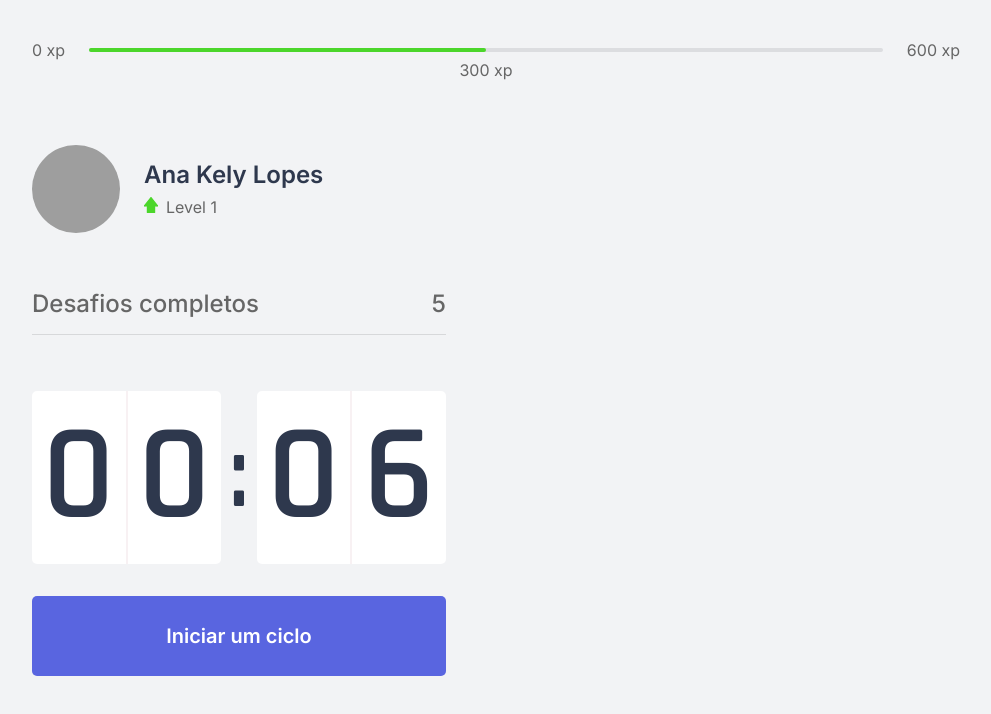
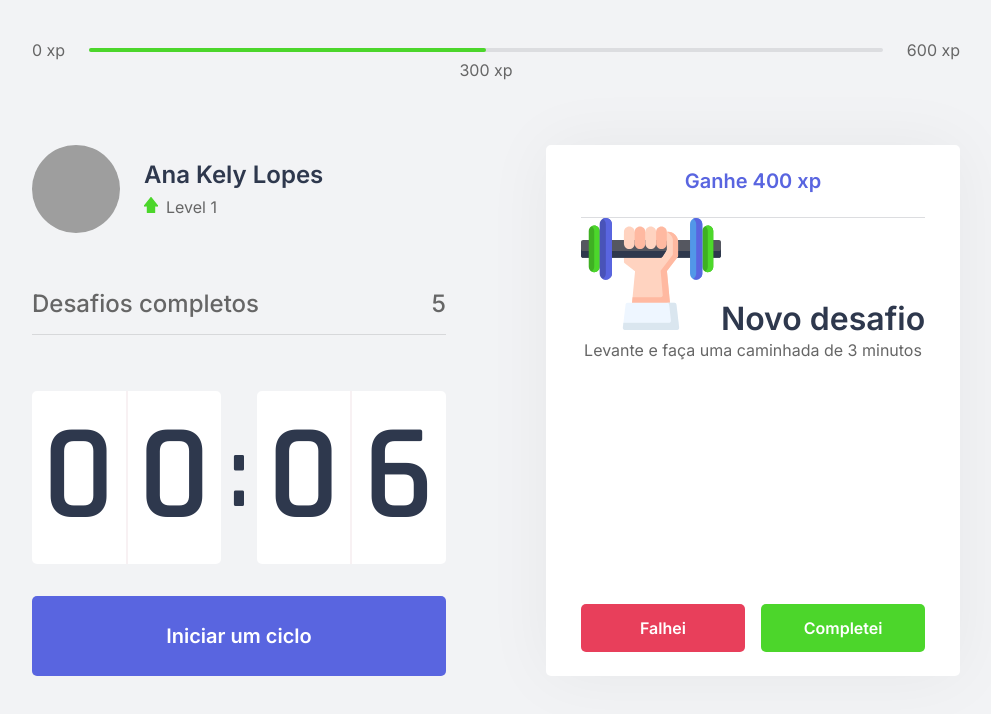
Before and after one commit to kelyAna/NLW_4, a Next.js app in the folder moveit-next/: page / in a window 1280 px wide. Shown: the top 714 px of the page, without its empty margins (144-1135 px from the left). Built offline with nearby package versions, Linux system fonts and the light colour scheme; grey boxes are pictures that could not be loaded.

Commit message:
Finished ChallengeBox component

```diff
--- /dev/null
+++ b/moveit-next/src/components/ChallengeBox.tsx
@@ -0,0 +1,45 @@
+import styles from '../styles/components/ChallengeBox.module.css'
+
+export function ChallengeBox() {
+  const hasActiveChallenge = true;
+
+  return (
+    <div className={styles.challengeBoxContainer}>
+      { hasActiveChallenge ? (
+        <div className={styles.challengeActive}>
+          <header>Ganhe 400 xp</header>
+
+          <main>
+            <img src="icons/body.svg" alt=""/>
+            <strong>Novo desafio</strong>
+            <p>Levante e faça uma caminhada de 3 minutos</p>
+          </main>
+
+          <footer>
+            <button
+              type="button"
+              className={styles.challengeFailedButton}
+            >
+              Falhei
+            </button>
+
+            <button
+              type='button'
+              className={styles.challengeSuccedButton}
+            >
+              Completei
+            </button>
+          </footer>
+        </div>
+      ) : (
+          <div className={styles.challengeNotActive}>
+            <strong>Finalize um ciclo para receber um desafio</strong>
+            <p>
+              <img src="icons/level-up.svg" alt="Level up" />
+          Avance de level completando desafios.
+        </p>
+          </div>
+        )}
+    </div>
+  )
+}
--- a/moveit-next/src/pages/index.tsx
+++ b/moveit-next/src/pages/index.tsx
@@ -1,11 +1,12 @@
+import Head from 'next/head'
+
+import styles from '../styles/pages/Home.module.css'
+
 import { CompletedChallenges } from '../components/CompletedChallenges'
 import { CountDown } from '../components/CountDown'
 import { ExperienceBar } from '../components/ExperienceBar'
 import { Profile } from '../components/Profile'
-
-import Head from 'next/head'
-
-import styles from '../styles/pages/Home.module.css'
+import { ChallengeBox } from '../components/ChallengeBox'
 
 export default function Home() {
   return (
@@ -22,7 +23,7 @@
           <CountDown/>
         </div>
         <div>
-
+          <ChallengeBox/>
         </div>
       </section>
     </div>
--- /dev/null
+++ b/moveit-next/src/styles/components/ChallengeBox.module.css
@@ -0,0 +1,110 @@
+.challengeBoxContainer{
+  height: 100%;
+
+  background-color: var(--white);
+  border-radius: 5px;
+  box-shadow: 0 0 68px rgba(0,0,0,0.05);
+  padding: 1.5rem 2rem;
+
+  display: flex;
+  flex-direction: column;
+  align-items: center;
+  justify-content: center;
+
+  text-align: center;
+}
+
+.challengeNotActive{
+  display: flex;
+  flex-direction: column;
+  align-items: center;
+}
+
+.challengeNotActive strong{
+  font-size: 1.5rem;
+  font-weight: 500;
+  line-height: 1.4;
+}
+
+.challengeNotActive p{
+  display: flex;
+  flex-direction: column;
+  align-items: center;
+  line-height: 1.4;
+  max-width: 78%;
+  margin-top: 70%;
+  margin-top: 3rem;
+}
+
+.challengeNotActive p img{
+  margin-bottom: 1rem;
+}
+
+.challengeActive{
+  height: 100%;
+
+  display: flex;
+  flex-direction: column;
+}
+
+.challengeActive header{
+  color: var(--blue);
+  font-weight: 600;
+  font-size: 1.25rem;
+  padding: 0 2rem 1.5rem;
+  border-bottom: 1px solid var(--gray-line);
+}
+
+.challengeActive main{
+  flex: 1;
+  flex-direction: column;
+  align-items: center;
+  justify-content: center;
+}
+
+.challengeActive main strong{
+  font-weight: 600;
+  font-size: 2rem;
+  color: var(--title);
+  margin: 1.5rem 0 1rem;
+}
+
+.challengeActive main p{
+  line-height: 1.5;
+}
+
+.challengeActive footer{
+  display: grid;
+  grid-template-columns: 1fr 1fr;
+  gap: 1rem;
+}
+
+.challengeActive footer button{
+  height: 3rem;
+
+  display: flex;
+  align-items: center;
+  justify-content: center;
+
+  border: 0;
+  border-radius: 5px;
+
+  color: var(--white);
+
+  font-size: 1rem;
+  font-weight: 600;
+
+  transition: filter 0.2s;
+}
+
+.challengeActive footer button.challengeFailedButton{
+  background-color: var(--red);
+}
+
+.challengeActive footer button.challengeSuccedButton{
+  background-color: var(--green);
+}
+
+.challengeActive footer button:hover{
+  filter: brightness(0.9);
+}
```
